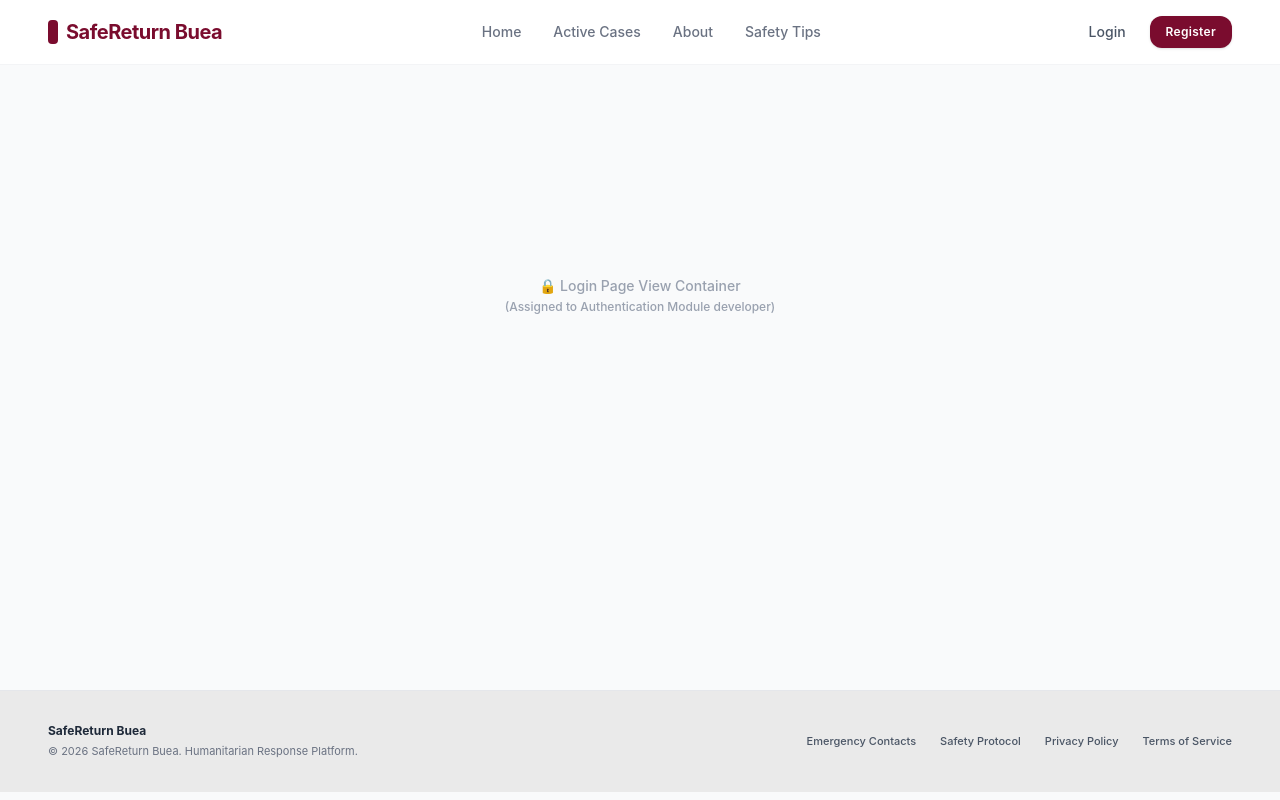
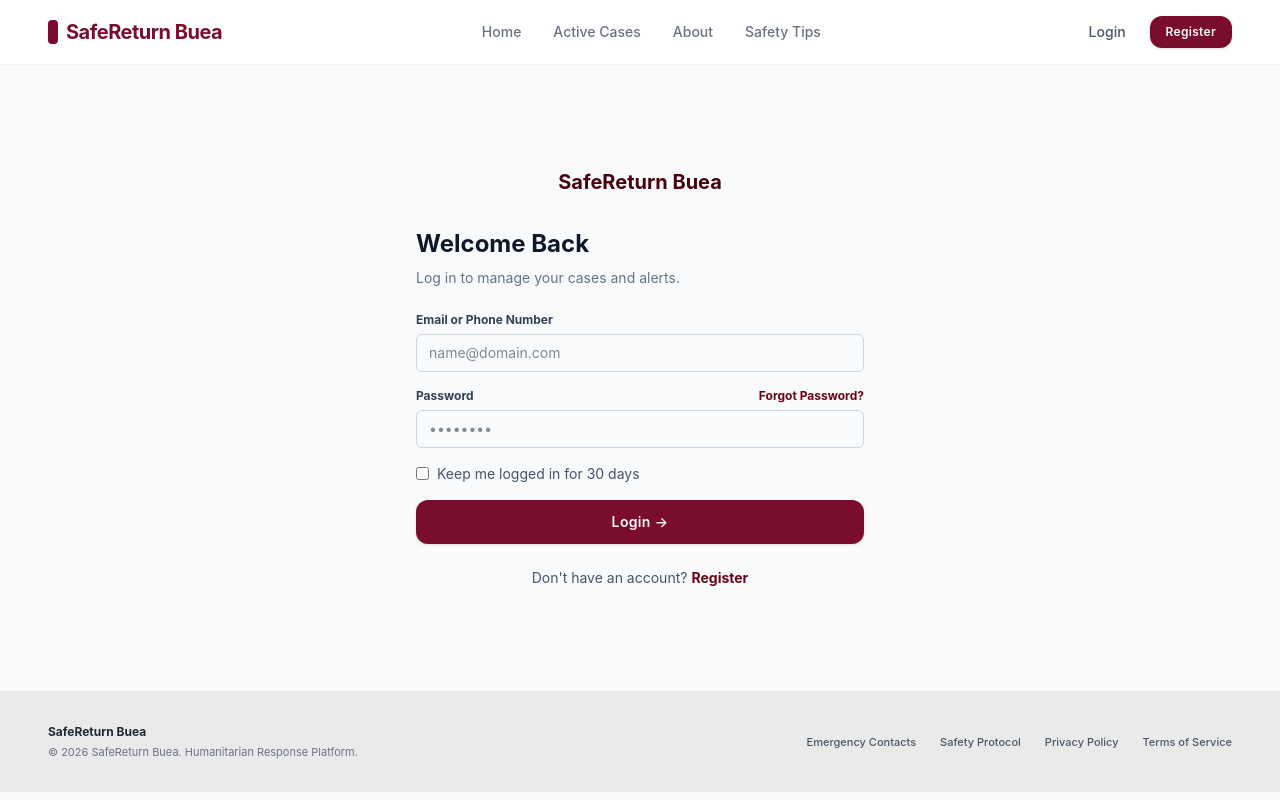
Before and after one commit to Ngeh-Praise/safereturn-buea, a React (Vite) app: page /login in a window 1280 px wide. Built offline with nearby package versions, Linux system fonts and the light colour scheme.

Commit message:
"feat: implement login page with seamless background design"

```diff
--- a/src/pages/Login.jsx
+++ b/src/pages/Login.jsx
@@ -1,13 +1,70 @@
 import React from 'react';
+import { Link } from 'react-router-dom';
 import Footer from '../components/Footer';
+import Button from '../components/Button';
 
 export default function Login() {
   return (
     <div className="flex flex-col min-h-[calc(100vh-73px)] justify-between bg-gray-50">
-      <div className="p-12 text-center text-sm text-gray-400 font-medium my-auto">
-        🔒 Login Page View Container <br />
-        <span className="text-xs text-gray-400">(Assigned to Authentication Module developer)</span>
+
+      {/* Main Login Form Area */}
+      <div className="flex-grow flex items-center justify-center p-6">
+        <div className="w-full max-w-md">
+          <h1 className="text-xl font-bold text-[#4A020F] text-center mb-8">SafeReturn Buea</h1>
+
+          {/* Removed bg-white, shadow-sm, and border classes to blend with bg-gray-50 */}
+          <div className="p-0">
+            <h2 className="text-2xl font-bold text-slate-900 mb-2">Welcome Back</h2>
+            <p className="text-slate-500 text-sm mb-6">Log in to manage your cases and alerts.</p>
+
+            <form className="space-y-4" onSubmit={(e) => e.preventDefault()}>
+              <div>
+                <label className="block text-xs font-bold text-slate-700 mb-1.5">Email or Phone Number</label>
+                <input
+                  type="text"
+                  placeholder="name@domain.com"
+                  className="w-full px-3 py-2 border border-slate-300 rounded-md text-sm focus:ring-1 focus:ring-[#6B0317] outline-none"
+                />
+              </div>
+
+              <div>
+                <div className="flex justify-between items-center mb-1.5">
+                  <label className="block text-xs font-bold text-slate-700">Password</label>
+                  <a href="#" className="text-xs text-[#6B0317] font-bold hover:underline">Forgot Password?</a>
+                </div>
+                <input
+                  type="password"
+                  placeholder="••••••••"
+                  className="w-full px-3 py-2 border border-slate-300 rounded-md text-sm focus:ring-1 focus:ring-[#6B0317] outline-none"
+                />
+              </div>
+
+              <div className="flex items-center gap-2">
+                <input
+                  type="checkbox"
+                  id="remember"
+                  className="rounded border-slate-300 text-[#6B0317] focus:ring-[#6B0317]"
+                />
+                <label htmlFor="remember" className="text-sm text-slate-600">
+                  Keep me logged in for 30 days
+                </label>
+              </div>
+
+              <Button type="submit" className="w-full">
+                Login →
+              </Button>
+            </form>
+          </div>
+
+          <p className="text-center text-sm text-slate-600 mt-6">
+            Don't have an account?
+            <Link to="/Register" className="text-[#6B0317] font-bold hover:underline ml-1">
+              Register
+            </Link>
+          </p>
+        </div>
       </div>
+
       <Footer />
     </div>
   );
```
